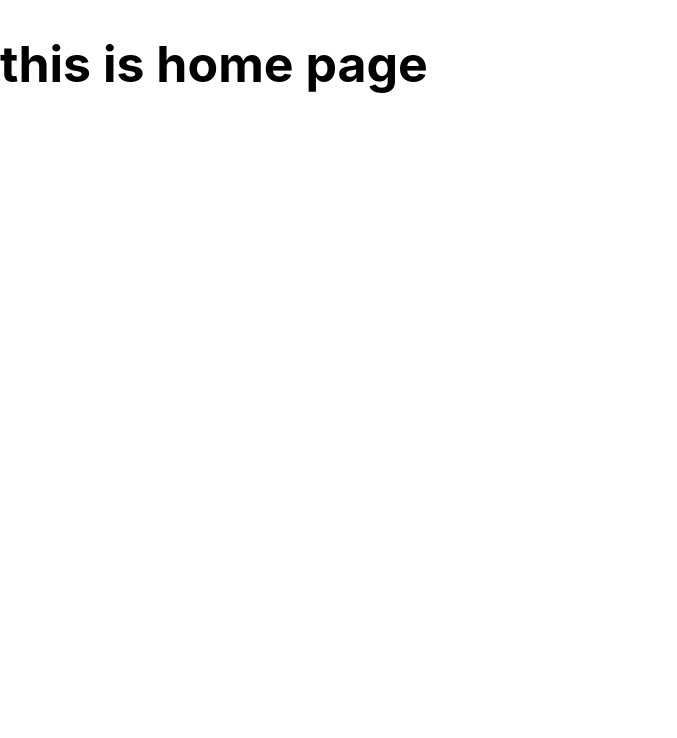
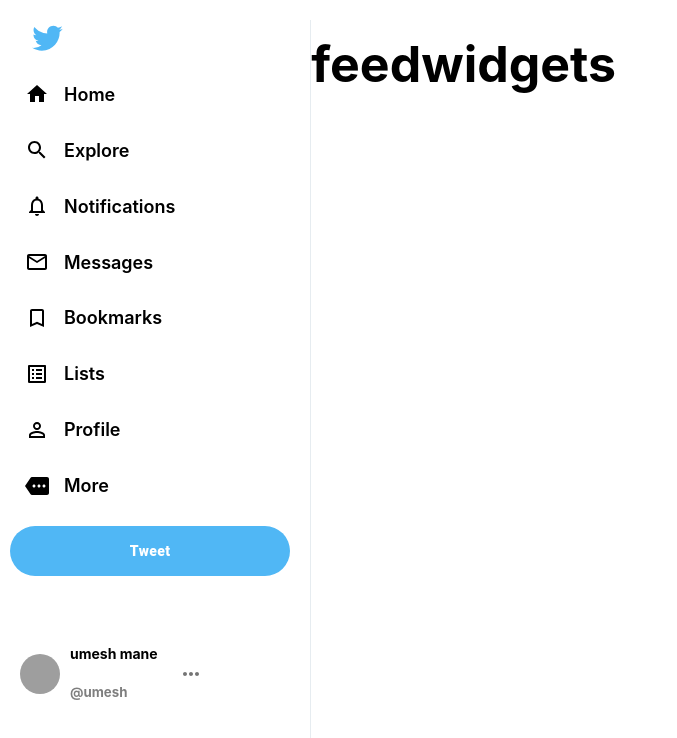
Before and after one commit to umeshmane30092000/TwitterClone--MERN-stack, a React (Create React App) app in the folder frontend/: page / in a window 1280 px wide. Shown: the top 738 px of the page, without its empty margins (0-677 px from the left). Built offline with nearby package versions, Linux system fonts and the light colour scheme; no server answers; grey boxes are pictures that could not be loaded.

Commit message:
implementing sidebar design for twitter is done

```diff
--- a/frontend/src/App.js
+++ b/frontend/src/App.js
@@ -1,7 +1,7 @@
 import logo from './logo.svg';
 import './App.css';
 import { BrowserRouter , Routes , Route } from "react-router-dom"
-import Home from './pages/Home/Home';
+import Home from './pages/Home';
 import Login from './pages/Login/Login';
 import Signup from './pages/Login/Signup';
 import ProtectedRoute from './pages/ProtectedRoute';
--- /dev/null
+++ b/frontend/src/pages/Feed/Feed.js
@@ -0,0 +1,13 @@
+import React from 'react'
+import './Feed.css'
+
+const Feed = () => {
+  return (
+    <div>
+    <h1>feed</h1>
+
+    </div>
+  )
+}
+
+export default Feed
--- /dev/null
+++ b/frontend/src/pages/Home.js
@@ -0,0 +1,25 @@
+import React from 'react'
+import { signOut} from 'firebase/auth'
+import auth from '../firebase.init'
+import Sidebar from './Sidebar/Sidebar'
+import Widgets from './Widgets/Widgets'
+import Feed from './Feed/Feed'
+import { useAuthState} from 'react-firebase-hooks/auth'
+
+const Home = () => {
+  const user = useAuthState(auth);
+  const handleLogout = () => {
+    signOut(auth);
+  }
+  return (
+    <div className='app'>
+
+      <Sidebar handleLogout={handleLogout} user={user} />
+      <Feed/>
+      <Widgets/>
+
+    </div>
+  )
+}
+
+export default Home
--- a/frontend/src/pages/Home/Home.js
+++ /dev/null
@@ -1,11 +0,0 @@
-import React from 'react'
-
-const Home = () => {
-  return (
-    <div>
-      <h1> this is home page</h1>
-    </div>
-  )
-}
-
-export default Home
--- /dev/null
+++ b/frontend/src/pages/Sidebar/Sidebar.css
@@ -0,0 +1,66 @@
+.sidebar {
+    border-right: 1px solid var(--twitter-background);
+    flex: 0.3;
+    position: inherit;
+    min-width: 150px;
+    margin-top: 20px;
+    padding-right: 20px;
+    overflow-y: scroll;
+  }
+
+  .sidebar::-webkit-scrollbar {
+    display: none;
+  }
+
+  .sidebar__twitterIcon {
+    color: var(--twitter-color);
+    font-size: 35px !important;
+    margin-left: 20px;
+    margin-bottom: 10px;
+  }
+
+  .sidebar__tweet {
+    background-color: var(--twitter-color) !important;
+    border: none !important;
+    color: white !important;
+    font-weight: 900 !important;
+    text-transform: inherit !important;
+    border-radius: 30px !important;
+    height: 50px !important;
+    margin-top: 10px !important;
+  }
+
+  .sidebar>.Profile__info {
+    display: flex;
+    flex-direction: row;
+    align-items: center;
+    margin-top: 40px;
+    margin-bottom: 10px;
+    border-radius: 9999px;
+    padding: 10px;
+  }
+
+  .user__info {
+    margin-left: 10px;
+  }
+
+  .subUser__info {
+    display: flex;
+    align-items: center;
+    justify-content: space-between;
+    gap: 10px;
+  }
+
+  .user__info>h4 {
+    font-size: 14px;
+  }
+
+  .user__info>h5 {
+    opacity: 50%;
+  }
+
+  @media screen and (max-width:688px) {
+    .sidebar {
+      display: none;
+    }
+  }
--- /dev/null
+++ b/frontend/src/pages/Sidebar/Sidebar.js
@@ -0,0 +1,86 @@
+import React, { useState } from "react";
+import './Sidebar.css'
+import SidebarOptions from "./SidebarOptions";
+import TwitterIcon from "@mui/icons-material/Twitter";
+import HomeIcon from "@mui/icons-material/Home";
+import SearchIcon from "@mui/icons-material/Search";
+import NotificationsNoneIcon from "@mui/icons-material/NotificationsNone";
+import MailOutlineIcon from "@mui/icons-material/MailOutline";
+import BookmarkBorderIcon from "@mui/icons-material/BookmarkBorder";
+import ListAltIcon from "@mui/icons-material/ListAlt";
+import PermIdentityIcon from "@mui/icons-material/PermIdentity";
+import MoreIcon from "@mui/icons-material/More"
+import MoreHorizIcon from "@mui/icons-material/MoreHoriz";
+import DoneIcon from '@mui/icons-material/Done';
+import { Avatar, Button, IconButton, ListItemIcon, MenuItem } from "@mui/material";
+import Menu from '@mui/material/Menu';
+import Divider from '@mui/material/Divider';
+
+
+
+const Sidebar = ({ handleLogout, user }) => {
+  const [anchorEl, setAnchorEl] = useState(null);
+  const openMenu = Boolean(anchorEl);
+
+  const handleClick = (e) => {
+    setAnchorEl(e.currentTarget);
+    //console.log(e.currentTarget);
+  };
+  const handleClose = () => {
+    setAnchorEl(null);
+  };
+
+
+  return (
+    <div className='sidebar'>
+      <TwitterIcon className="sidebar__twitterIcon" />
+      <SidebarOptions active Icon={HomeIcon} text="Home" />
+      <SidebarOptions Icon={SearchIcon} text="Explore" />
+      <SidebarOptions Icon={NotificationsNoneIcon} text="Notifications" />
+      <SidebarOptions Icon={MailOutlineIcon} text="Messages" />
+      <SidebarOptions Icon={BookmarkBorderIcon} text="Bookmarks" />
+      <SidebarOptions Icon={ListAltIcon} text="Lists" />
+      <SidebarOptions Icon={PermIdentityIcon} text="Profile" />
+      <SidebarOptions Icon={MoreIcon} text="More" />
+      <Button variant="outlined" className="sidebar__tweet" fullWidth>
+        Tweet
+      </Button>
+      <div className="Profile__info">
+        <Avatar src="https://cdn.pixabay.com/photo/2016/08/08/09/17/avatar-1577909_960_720.png" />
+        <div className="user__info">
+          <h4>umesh mane</h4>
+          <h5>@umesh</h5>
+        </div>
+        <IconButton
+          size="small"
+          sx={{ ml: 2 }}
+          aria-controls={openMenu ? "basic-menu" : undefined}
+          aria-haspopup="true"
+          aria-expanded={openMenu ? "true" : undefined}
+          onClick={handleClick}
+        >
+          <MoreHorizIcon />
+        </IconButton>
+        <Menu id="basic-menu" anchorEl={anchorEl} open={openMenu} onClick={handleClose} onClose={handleClose}>
+          <MenuItem className="Profile__info1">
+            <Avatar src="https://cdn.pixabay.com/photo/2016/08/08/09/17/avatar-1577909_960_720.png" />
+            <div className="user__info subUser__info">
+              <div>
+                <h4>Umesh  Mane</h4>
+                <h5>@umesh</h5>
+              </div>
+              <ListItemIcon className="done__icon"><DoneIcon/></ListItemIcon>
+
+            </div>
+          </MenuItem>
+          <Divider />
+          <MenuItem onClick={handleClose}>Add an existing account</MenuItem>
+          <MenuItem onClick={handleLogout}>Log out @umesh</MenuItem>
+        </Menu>
+      </div>
+
+    </div>
+  )
+}
+
+export default Sidebar
--- /dev/null
+++ b/frontend/src/pages/Sidebar/SidebarOptions.css
@@ -0,0 +1,33 @@
+.sidebarOptions {
+    display: flex;
+    align-items: center;
+    padding-bottom: 5px;
+    cursor: pointer;
+  }
+
+  .sidebarOptions:hover {
+    background-color: #e8f5fe;
+    border-radius: 30px;
+    color: var(--twitter-color);
+    transition: color 100ms ease-out;
+  }
+
+  .sidebarOptions>.MuiSvgIcon-root {
+    padding: 10px 15px;
+  }
+
+  .sidebarOptions>h2 {
+    font-weight: 600;
+    font-size: 18px;
+    margin-right: 20px;
+  }
+
+  .done__icon {
+    color: var(--twitter-color) !important;
+  }
+
+  @media screen and (max-width:688px) {
+    .sidebar__tweet {
+      display: none;
+    }
+  }
--- /dev/null
+++ b/frontend/src/pages/Sidebar/SidebarOptions.js
@@ -0,0 +1,13 @@
+import React from "react";
+import "./SidebarOptions.css";
+
+function SidebarOptions({ active, text, Icon }) {
+  return (
+    <div className={`sidebarOptions ${active && "sidebarOptions--active"}`}>
+      <Icon />
+      <h2>{text}</h2>
+    </div>
+  );
+}
+
+export default SidebarOptions;
--- /dev/null
+++ b/frontend/src/pages/Widgets/Widgets.js
@@ -0,0 +1,12 @@
+import React from 'react'
+import './Widgets.css'
+
+const Widgets = () => {
+  return (
+    <div>
+      <h1>widgets</h1>
+    </div>
+  )
+}
+
+export default Widgets
```
Also changed, not shown: frontend/src/pages/Feed/Feed.css (added), frontend/src/pages/Widgets/Widgets.css (added).
